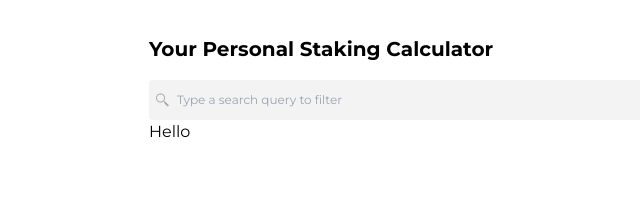
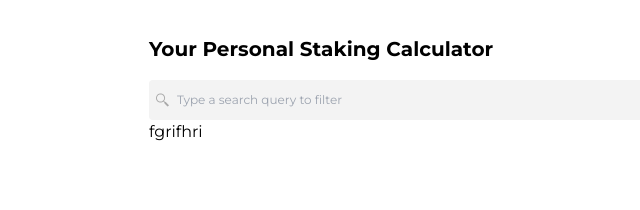
Before and after one commit to puritybirir/staking-calculator, a Next.js app: page / in a window 1280 px wide. Shown: the top 210 px of the page, without its empty margins (75-715 px from the left). Built offline with nearby package versions, Linux system fonts and the light colour scheme.

Commit message:
Add edit state to cell and persist

```diff
--- a/components/Cell.tsx
+++ b/components/Cell.tsx
@@ -1,31 +1,44 @@
 "use client"
 
-import { FC, ReactNode, useEffect, useRef, useState } from 'react';
+import { ChangeEvent, FC, ReactNode, useEffect, useRef, useState } from 'react';
+import { atom, useRecoilState } from 'recoil';
+import { cellContent } from './store/CellContentState';
+
+
 
 interface CellProps {
   children: ReactNode;
 }
 
 const Cell: FC<CellProps> = (props) => {
+  const [cellState, setCellState] = useRecoilState<string>(cellContent);
   const [isEditable, setIsEditable] = useState(false);
   const cellRef = useRef(null);
 
   const changeToInput = () => setIsEditable(true);
-
   const changeToText = () => setIsEditable(false);
-
   const onClickOutsideCell = (event: MouseEvent) => {
     if ((event.target as HTMLElement)?.dataset?.cellId !== "2") {
       changeToText();
     }
   };
+  const updateCellContent = (event: ChangeEvent<HTMLInputElement>) =>
+    setCellState(event.target.value);
 
   useEffect(() => {
     document.addEventListener('click', onClickOutsideCell);
     return document.addEventListener('click', onClickOutsideCell);
   }, [])
 
-  return isEditable ? <input ref={cellRef} data-cell-id={"2"} /> : <div data-cell-id={"2"} onClick={changeToInput}>{props.children}</div>;
+  return isEditable ? (
+    <input
+      ref={cellRef}
+      data-cell-id={"2"}
+      value={cellState}
+      onChange={updateCellContent}
+    />
+  ) : (
+    <div data-cell-id={"2"} onClick={changeToInput}>{cellState}</div>);
 };
 
 export default Cell;
```
